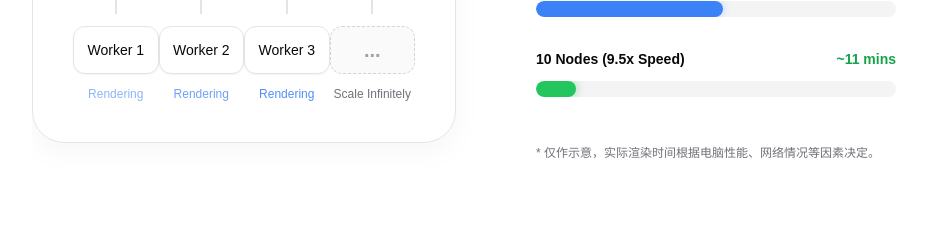
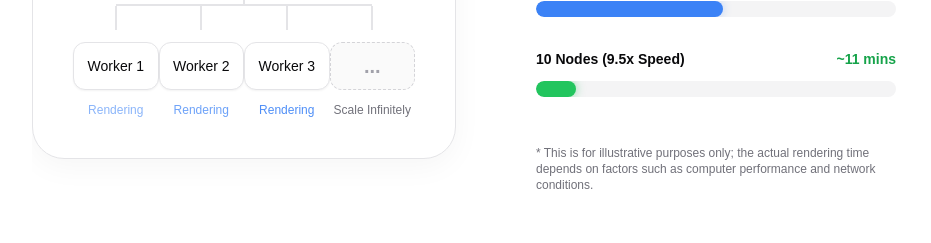
Before and after one commit to magician333/RenderWorkshopLandingPage, a Next.js app: page / in a window 1280 px wide. Shown: the part 2760-3003 px from the top of the page, without its empty margins (160-1091 px from the left). Built offline with nearby package versions, Linux system fonts and the light colour scheme.

Commit message:
Fine-tuning the copy

```diff
--- a/app/how-it-works.tsx
+++ b/app/how-it-works.tsx
@@ -127,7 +127,7 @@ export default function HowItWorks() {
                     </div>
 
                     <p className="text-[10px] sm:text-xs text-muted-foreground pt-2 sm:pt-4">
-                        * 仅作示意，实际渲染时间根据电脑性能、网络情况等因素决定。
+                        * This is for illustrative purposes only; the actual rendering time depends on factors such as computer performance and network conditions.
                     </p>
                 </BlurFade>
 
```
